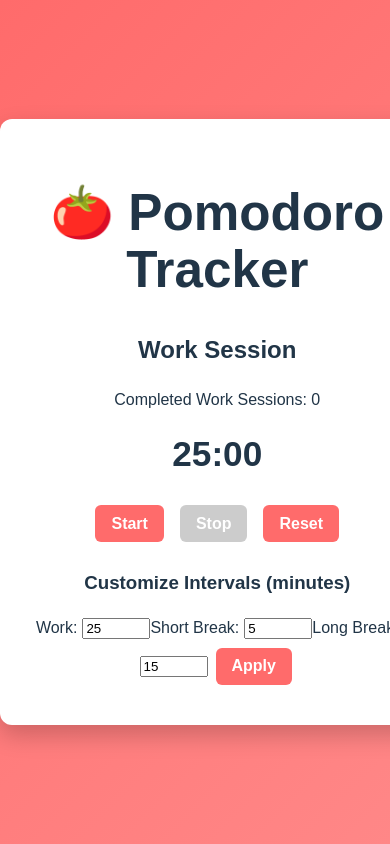
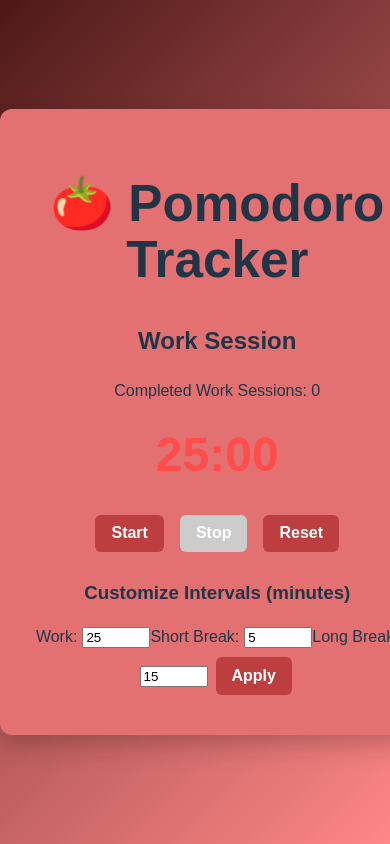
Before and after one commit to IDMendis/Pomodoro-Tracker, a React (Vite) app: page / in a window 390 px wide. Shown: the top 844 px of the page. Built offline with nearby package versions, Linux system fonts and the light colour scheme.

Commit message:
added CSS styles

```diff
--- a/src/App.css
+++ b/src/App.css
@@ -1,7 +1,7 @@
 body {
   margin: 0;
   font-family: Arial, sans-serif;
-  background: linear-gradient(135deg, #ff6b6b, #ff8787);
+  background: linear-gradient(135deg, #4e1818, #ff8787);
   display: flex;
   justify-content: center;
   align-items: center;
@@ -9,7 +9,7 @@ body {
 }
 
 .app {
-  background: white;
+  background: rgb(227, 113, 113);
   padding: 2rem;
   border-radius: 12px;
   width: 95%;
@@ -31,7 +31,7 @@ body {
   border: none;
   border-radius: 6px;
   cursor: pointer;
-  background: #ff6b6b;
+  background: #bc3e3e;
   color: white;
   font-weight: bold;
 }
@@ -48,6 +48,10 @@ body {
 
 @media (max-width: 500px) {
   .timer {
-    font-size: 2.2rem;
-  }
+  font-size: 3rem;
+  font-weight: bold;
+  margin: 1rem 0;
+  color: #ff4d4d;   /* Strong tomato red */
 }
+
+}
```
